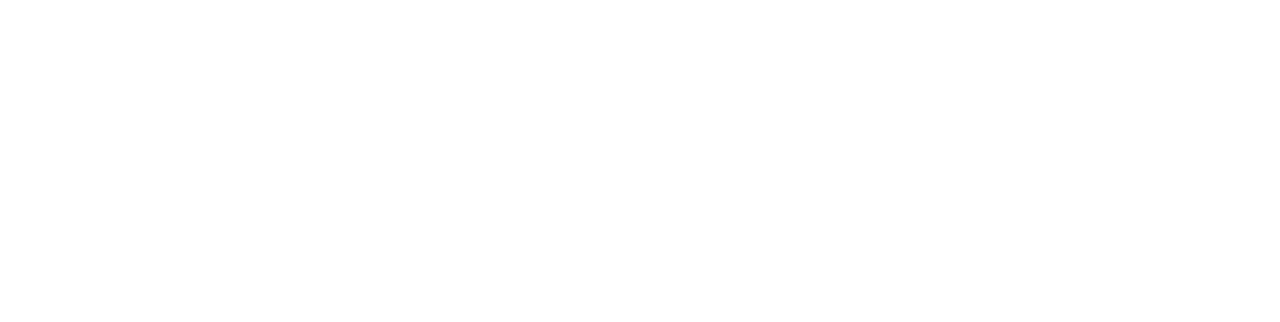
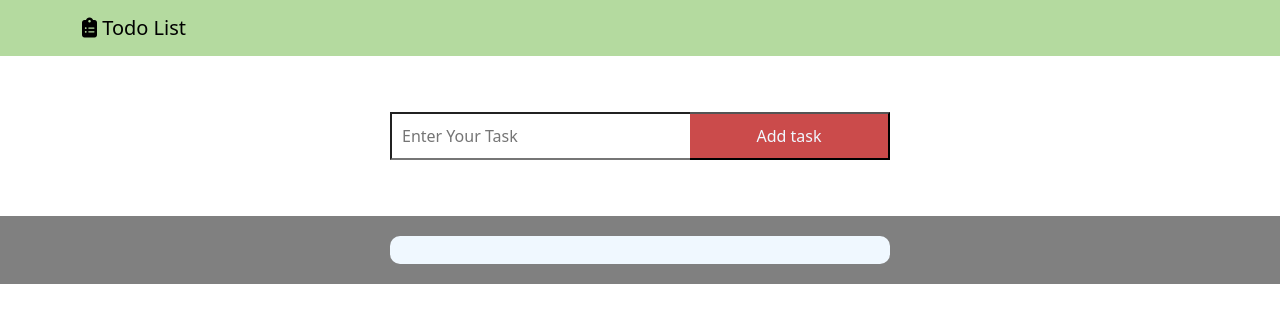
Before and after one commit to Zeeshan-Haider-Soomro/Todo-list-with-update-time, a plain HTML site: page index.html in a window 1280 px wide. Drawn offline with nearby package versions, Linux system fonts and the light colour scheme.

Commit message:
done but ui ux will improve

```diff
--- a/app.js
+++ b/app.js
@@ -0,0 +1,11 @@
+function taskGenerate() {
+  let userInput = document.querySelector("#userInput");
+  let task = document.querySelector("#task");
+  let spani = document.querySelector("#spani");
+
+  let date = new Date();
+
+  task.innerText += ` ${userInput.value} \n`;
+  spani.innerText += ` ${date.getDate()}/${date.getMonth()}/${date.getFullYear()} ${date.getHours()}:${date.getMinutes()}:${date.getSeconds()}  \n `;
+  userInput.value = "";
+}
--- a/index.html
+++ b/index.html
@@ -5,11 +5,31 @@
     <meta name="viewport" content="width=device-width, initial-scale=1.0">
     <title>todo lis with time update</title>
     <link rel="stylesheet" href="style.css">
+    <link href="https://cdn.jsdelivr.net/npm/bootstrap@5.3.3/dist/css/bootstrap.min.css" rel="stylesheet" integrity="sha384-QWTKZyjpPEjISv5WaRU9OFeRpok6YctnYmDr5pNlyT2bRjXh0JMhjY6hW+ALEwIH" crossorigin="anonymous">
+    <link rel="stylesheet" href="https://cdnjs.cloudflare.com/ajax/libs/font-awesome/6.5.2/css/all.min.css" integrity="sha512-SnH5WK+bZxgPHs44uWIX+LLJAJ9/2PkPKZ5QiAj6Ta86w+fsb2TkcmfRyVX3pBnMFcV7oQPJkl9QevSCWr3W6A==" crossorigin="anonymous" referrerpolicy="no-referrer" />
+
 </head>
 <body>
 
+    <nav class="navbar navbar-expand-lg">
+        <div class="container-md">
+          <a class="navbar-brand" href="#"><i class="fa-solid fa-clipboard-list"></i>  Todo List</a>
+        </div>
+      </nav>
+
+      <div class="container">
+        <input type="text" name="" id="userInput" placeholder="Enter Your Task">
+        <button onclick="taskGenerate()">Add task</button>
+      </div>
+      <div class="tasks">
+        <div class="innertask">
+            <div><h3 id="task"></h3></div>
+            <div><h3 id="spani"></h3></div>
+            </div>
+      </div>
 
 
+    <script src="https://cdn.jsdelivr.net/npm/bootstrap@5.3.3/dist/js/bootstrap.bundle.min.js" integrity="sha384-YvpcrYf0tY3lHB60NNkmXc5s9fDVZLESaAA55NDzOxhy9GkcIdslK1eN7N6jIeHz" crossorigin="anonymous"></script>
     <script src="app.js"></script>
 
 </body>
--- a/style.css
+++ b/style.css
@@ -0,0 +1,43 @@
+*{
+    padding: 0;
+    margin: 0;
+    box-sizing: border-box;
+}
+
+.navbar{
+    background-color: #b4da9f;
+}
+.container{
+    display: flex;
+    justify-content: center;
+    align-items: center;
+    height: 20vh;
+}
+input{
+    padding: 10px;
+    width: 300px;
+    border-right: none;
+
+}
+button{
+    padding: 10px;
+    width: 200px;
+    border-left: none;
+    background-color: rgb(203, 75, 75);
+    color: aliceblue;
+}
+.tasks{
+    display: flex;
+    justify-content: center;
+    align-items: center;
+    background-color: gray;
+    padding: 20px;
+}
+.innertask{
+   padding: 10px;
+    background-color: aliceblue;
+    width: 500px;
+    border-radius: 10px;
+    display: flex;
+    justify-content: space-between;
+}
```
